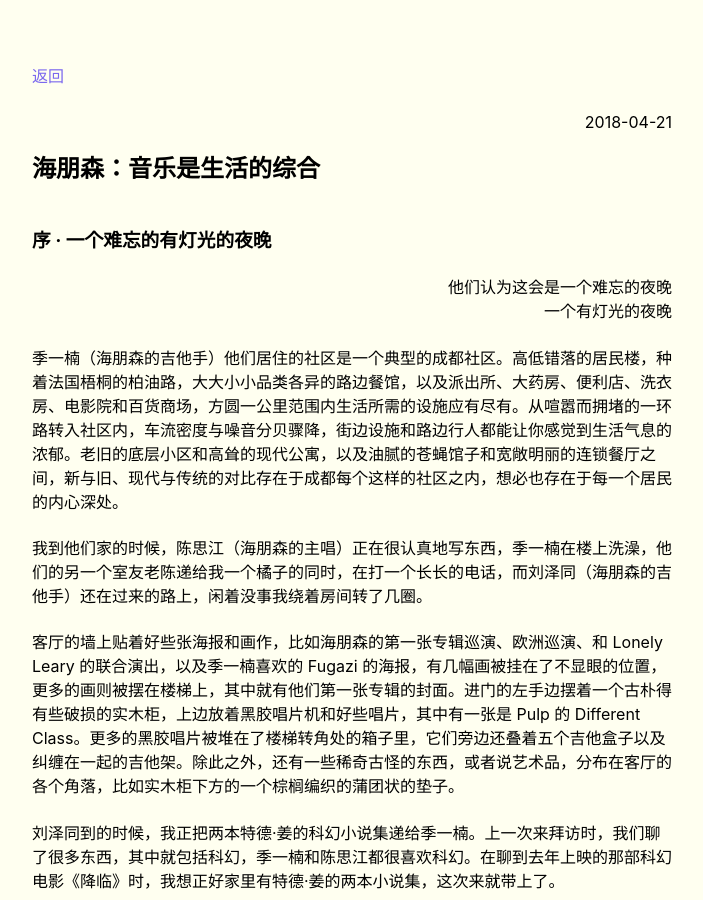
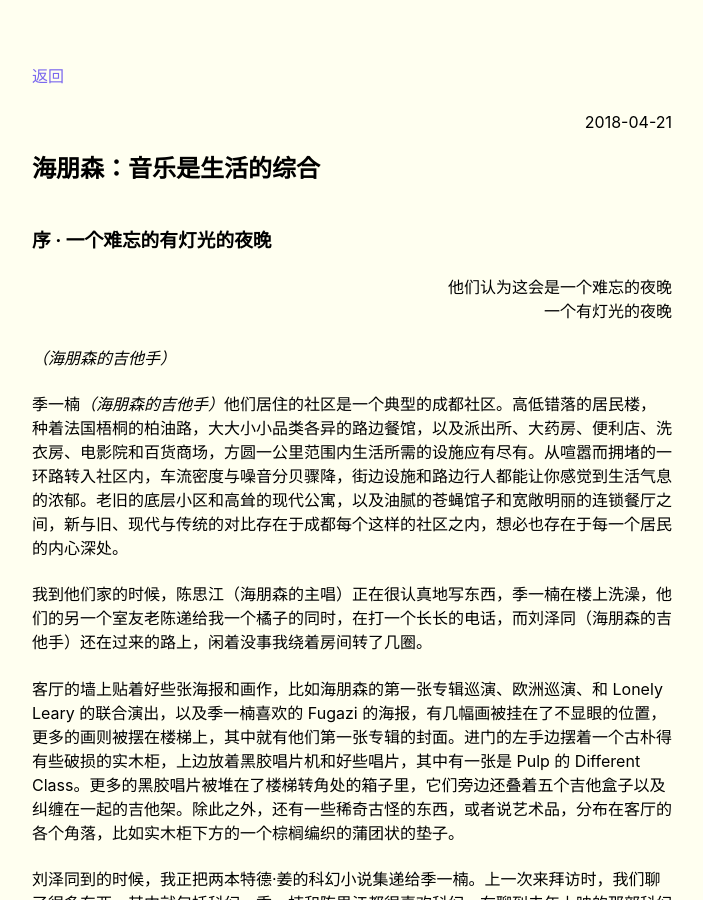
Before and after one commit to salingerlin/salingerlin.github.io, a Jekyll site: the page built from _posts/2018-04-21-海朋森：音乐是生活的综合.md, in a window 1280 px wide and 900 px high. Shown: the whole window, without its empty margins (288-991 px from the left). Built offline with Jekyll 4.4.1, drawn with Linux system fonts in a browser that asks for light colours.

Commit message:
Update 2018-04-21-海朋森：音乐是生活的综合.md

```diff
--- a/_posts/2018-04-21-海朋森：音乐是生活的综合.md
+++ b/_posts/2018-04-21-海朋森：音乐是生活的综合.md
@@ -10,7 +10,9 @@ category: 特稿
 <p align="right">他们认为这会是一个难忘的夜晚<br>
 一个有灯光的夜晚</p>
 
-季一楠（海朋森的吉他手）他们居住的社区是一个典型的成都社区。高低错落的居民楼，种着法国梧桐的柏油路，大大小小品类各异的路边餐馆，以及派出所、大药房、便利店、洗衣房、电影院和百货商场，方圆一公里范围内生活所需的设施应有尽有。从喧嚣而拥堵的一环路转入社区内，车流密度与噪音分贝骤降，街边设施和路边行人都能让你感觉到生活气息的浓郁。老旧的底层小区和高耸的现代公寓，以及油腻的苍蝇馆子和宽敞明丽的连锁餐厅之间，新与旧、现代与传统的对比存在于成都每个这样的社区之内，想必也存在于每一个居民的内心深处。
+<p class="zhushi">（海朋森的吉他手）</p>
+
+季一楠<span class="zhushi">（海朋森的吉他手）</span>他们居住的社区是一个典型的成都社区。高低错落的居民楼，种着法国梧桐的柏油路，大大小小品类各异的路边餐馆，以及派出所、大药房、便利店、洗衣房、电影院和百货商场，方圆一公里范围内生活所需的设施应有尽有。从喧嚣而拥堵的一环路转入社区内，车流密度与噪音分贝骤降，街边设施和路边行人都能让你感觉到生活气息的浓郁。老旧的底层小区和高耸的现代公寓，以及油腻的苍蝇馆子和宽敞明丽的连锁餐厅之间，新与旧、现代与传统的对比存在于成都每个这样的社区之内，想必也存在于每一个居民的内心深处。
 
 我到他们家的时候，陈思江（海朋森的主唱）正在很认真地写东西，季一楠在楼上洗澡，他们的另一个室友老陈递给我一个橘子的同时，在打一个长长的电话，而刘泽同（海朋森的吉他手）还在过来的路上，闲着没事我绕着房间转了几圈。
 
```
